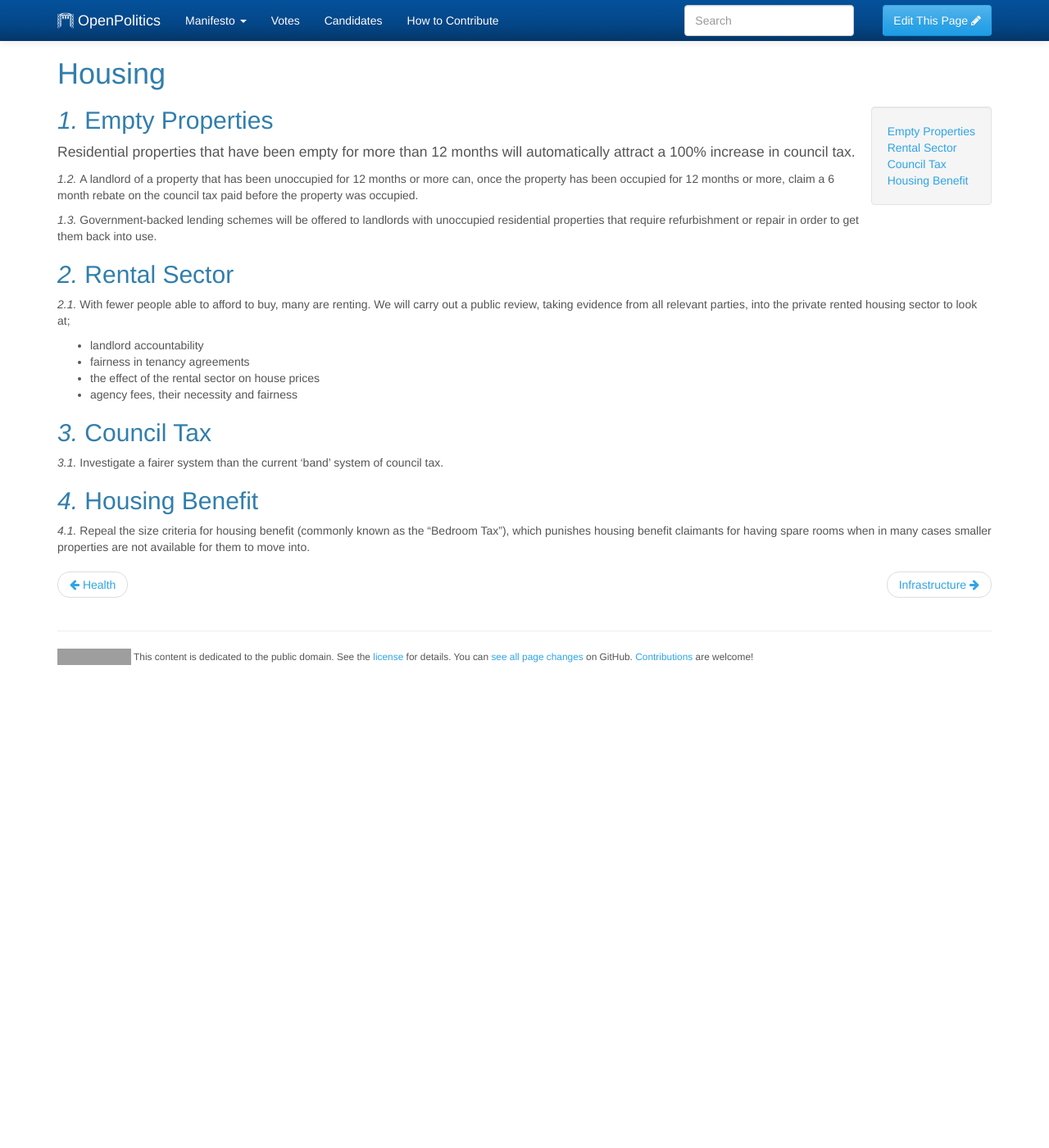
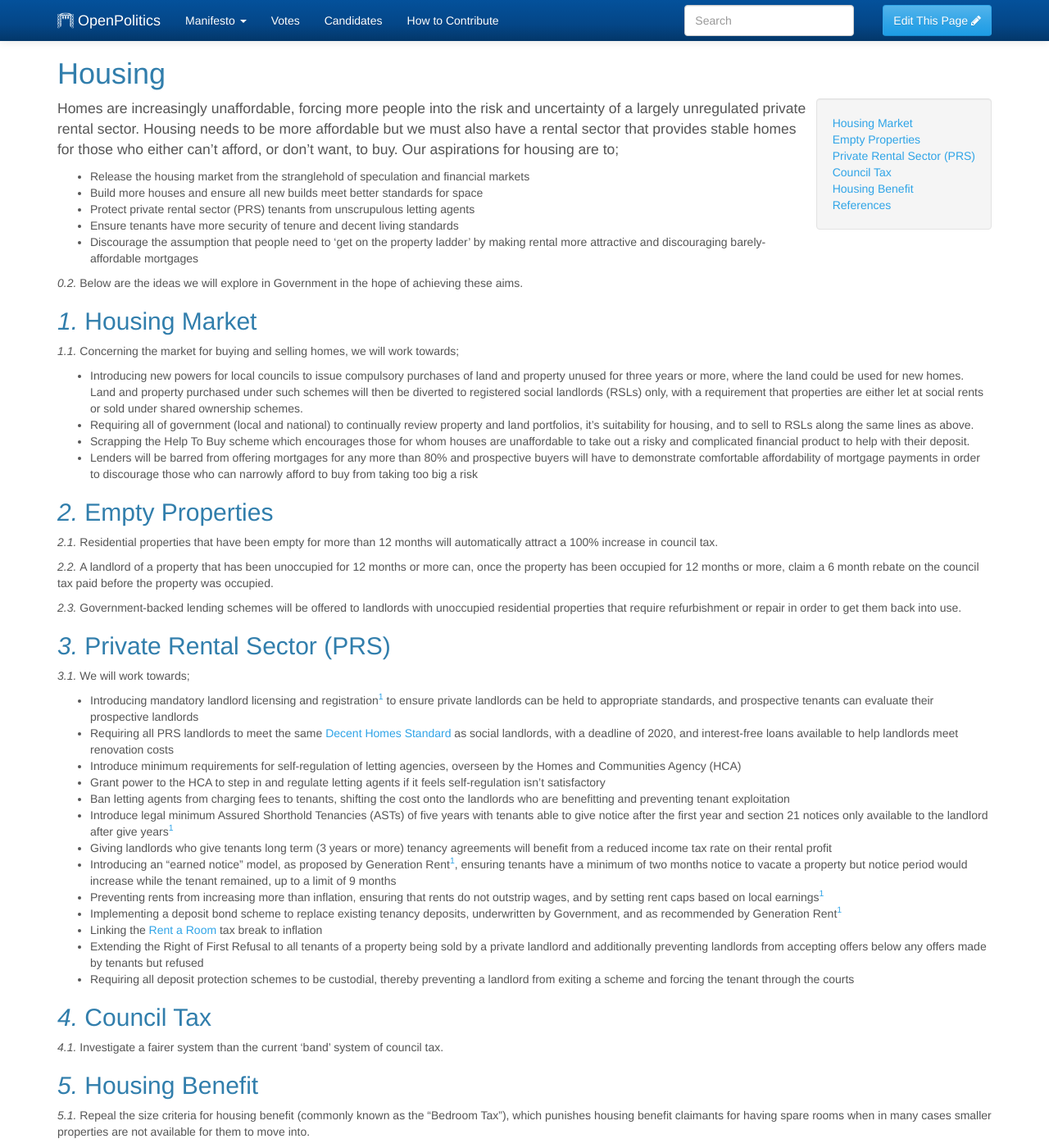
Before and after one commit to openpolitics/manifesto, a Jekyll site: the page built from manifesto/housing.md, in a window 1280 px wide and 1400 px high. Shown: the whole window at 82% size. Built offline with Jekyll 4.4.1, drawn with Linux system fonts in a browser that asks for light colours; some of the changed text lies outside the part shown; grey boxes are pictures that could not be loaded.

Commit message:
First steps

```diff
--- a/manifesto/housing.md
+++ b/manifesto/housing.md
@@ -5,6 +5,25 @@ published: true
 ---
 * table of contents
 {:toc}
+
+Homes are increasingly unaffordable, forcing more people into the risk and uncertainty of a largely unregulated private rental sector. Housing needs to be more affordable but we must also have a rental sector that provides stable homes for those who either can't afford, or don't want, to buy. Our aspirations for housing are to;
+
+* Release the housing market from the stranglehold of speculation and financial markets
+* Build more houses and ensure all new builds meet better standards for space
+* Protect private rental sector (PRS) tenants from unscrupulous letting agents
+* Ensure tenants have more security of tenure and decent living standards
+* Discourage the assumption that people need to 'get on the property ladder' by making rental more attractive and discouraging barely-affordable mortgages
+
+Below are the ideas we will explore in Government in the hope of achieving these aims.
+
+## Housing Market
+
+Concerning the market for buying and selling homes, we will work towards;
+
+* Introducing new powers for local councils to issue compulsory purchases of land and property unused for three years or more, where the land could be used for new homes. Land and property purchased under such schemes will then be diverted to registered social landlords (RSLs) only, with a requirement that properties are either let at social rents or sold under shared ownership schemes.
+* Requiring all of government (local and national) to continually review property and land portfolios, it's suitability for housing, and to sell to RSLs along the same lines as above.
+* Scrapping the Help To Buy scheme which encourages those for whom houses are unaffordable to take out a risky and complicated financial product to help with their deposit.
+* Lenders will be barred from offering mortgages for any more than 80% and prospective buyers will have to demonstrate comfortable affordability of mortgage payments in order to discourage those who can narrowly afford to buy from taking too big a risk
 
 ## Empty Properties
 
@@ -14,15 +33,23 @@ A landlord of a property that has been unoccupied for 12 months or more can, onc
 
 Government-backed lending schemes will be offered to landlords with unoccupied residential properties that require refurbishment or repair in order to get them back into use.
 
+## Private Rental Sector (PRS)
 
-## Rental Sector
+We will work towards;
 
-With fewer people able to afford to buy, many are renting. We will carry out a public review, taking evidence from all relevant parties, into the private rented housing sector to look at;
-
-  * landlord accountability
-  * fairness in tenancy agreements
-  * the effect of the rental sector on house prices
-  * agency fees, their necessity and fairness
+* Introducing mandatory landlord licensing and registration[^1] to ensure private landlords can be held to appropriate standards, and prospective tenants can evaluate their prospective landlords
+* Requiring all PRS landlords to meet the same [Decent Homes Standard](https://www.gov.uk/government/policies/improving-the-rented-housing-sector--2/supporting-pages/decent-homes-refurbishing-social-housing) as social landlords, with a deadline of 2020, and interest-free loans available to help landlords meet renovation costs
+* Introduce minimum requirements for self-regulation of letting agencies, overseen by the Homes and Communities Agency (HCA)
+* Grant power to the HCA to step in and regulate letting agents if it feels self-regulation isn't satisfactory
+* Ban letting agents from charging fees to tenants, shifting the cost onto the landlords who are benefitting and preventing tenant exploitation
+* Introduce legal minimum Assured Shorthold Tenancies (ASTs) of five years with tenants able to give notice after the first year and section 21 notices only available to the landlord after give years[^1]
+* Giving landlords who give tenants long term (3 years or more) tenancy agreements will benefit from a reduced income tax rate on their rental profit
+* Introducing an "earned notice" model, as proposed by Generation Rent[^1], ensuring tenants have a minimum of two months notice to vacate a property but notice period would increase while the tenant remained, up to a limit of 9 months
+* Preventing rents from increasing more than inflation, ensuring that rents do not outstrip wages, and by setting rent caps based on local earnings[^1]
+* Implementing a deposit bond scheme to replace existing tenancy deposits, underwritten by Government, and as recommended by Generation Rent[^1]
+* Linking the [Rent a Room](https://www.gov.uk/rent-room-in-your-home/the-rent-a-room-scheme) tax break to inflation
+* Extending the Right of First Refusal to all tenants of a property being sold by a private landlord and additionally preventing landlords from accepting offers below any offers made by tenants but refused
+* Requiring all deposit protection schemes to be custodial, thereby preventing a landlord from exiting a scheme and forcing the tenant through the courts
 
 ## Council Tax
 
@@ -31,3 +58,7 @@ Investigate a fairer system than the current 'band' system of council tax.
 ## Housing Benefit
 
 Repeal the size criteria for housing benefit (commonly known as the "Bedroom Tax"), which punishes housing benefit claimants for having spare rooms when in many cases smaller properties are not available for them to move into.
+
+## References
+
+[^1]: [Generation Rent Manifesto](https://d3n8a8pro7vhmx.cloudfront.net/npto/pages/723/attachments/original/1403006644/Renters_Manifesto_web.pdf?1403006644) (PDF) June 2014
```
